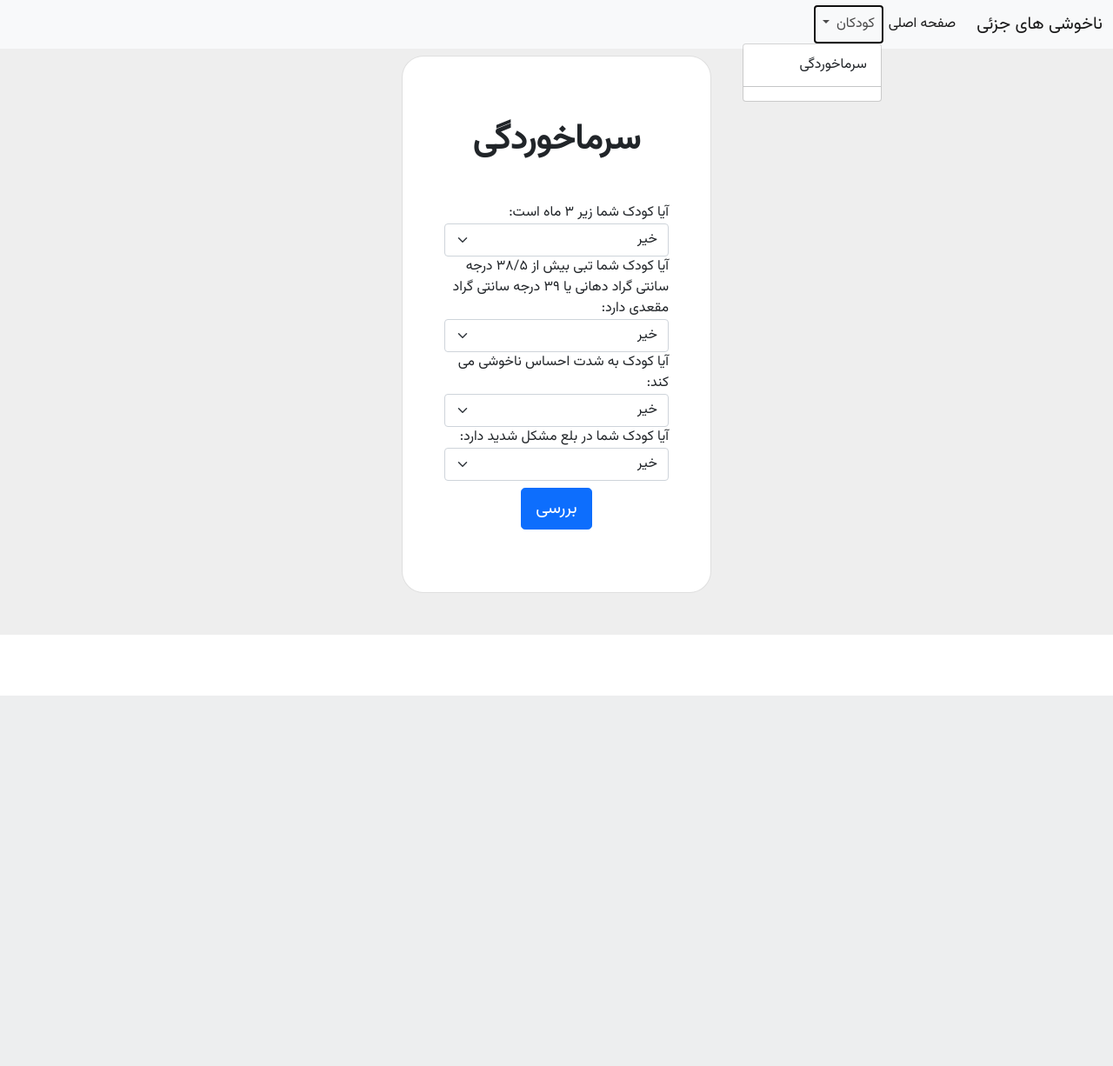
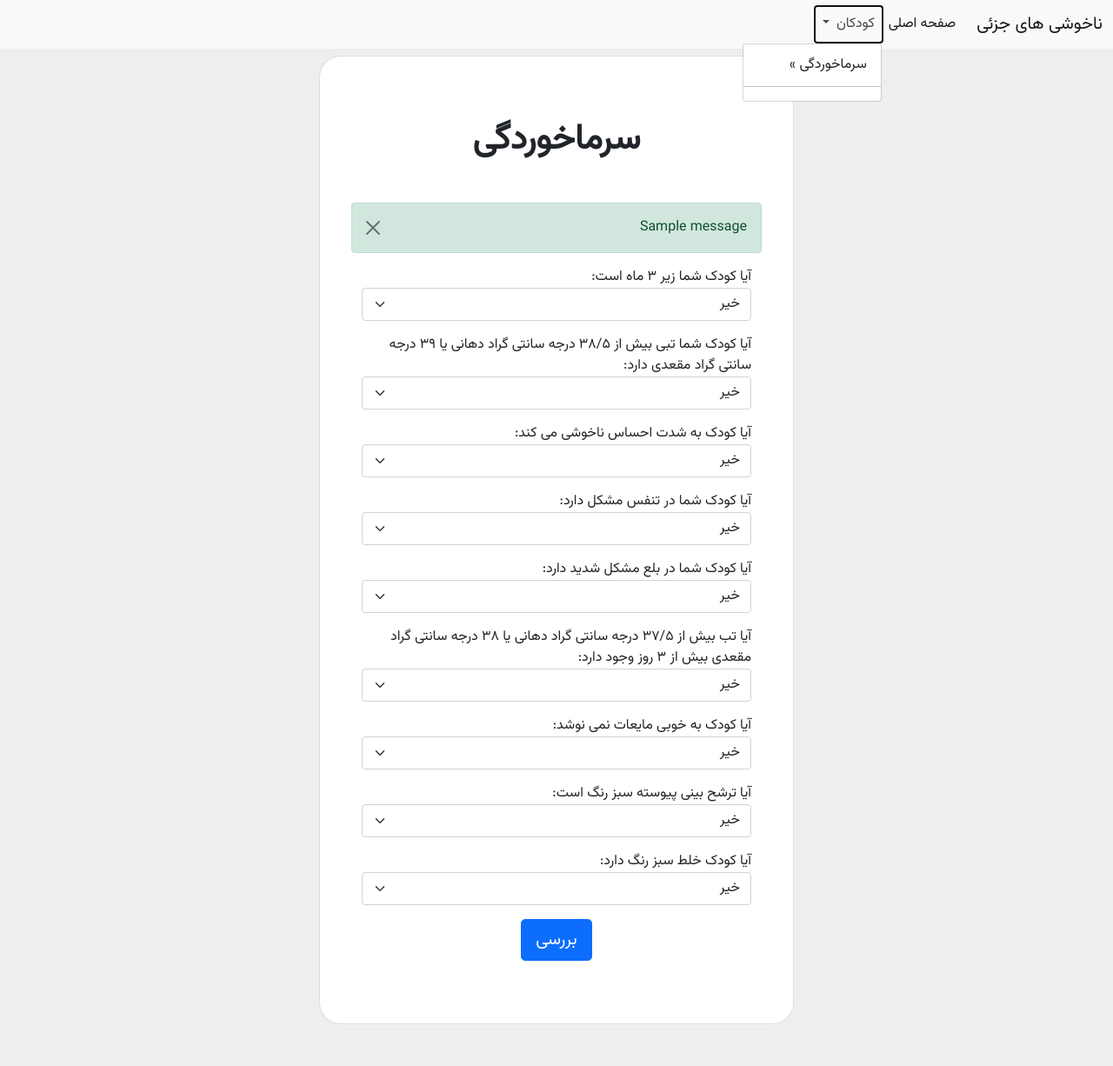
Before and after one commit to arshiahaeri89/minor-aliments, a Django app: page /kids/cold/ in a window 1280 px wide, after a click on "کودکان". Shown: the whole page at 87% size. Before the commit the page ends 800 px from the top, so only its background shows below. Run offline with Django 4.2, Linux system fonts and the light colour scheme; tables that the repository leaves empty hold one stand-in row (values such as "Sample post"); one stand-in notice (Sample message) is shown.

Commit message:
Cold Form Complete

```diff
--- a/kids/forms.py
+++ b/kids/forms.py
@@ -16,5 +16,25 @@ class ColdForm(forms.Form):
                                      widget=forms.Select(attrs={'class': 'form-select'}))
     breath = forms.TypedChoiceField(coerce=lambda x: x == 'True',
                                     choices=((False, 'خیر'), (True, 'بله')),
-                                    label='آیا کودک شما در بلع مشکل شدید دارد',
+                                    label='آیا کودک شما در تنفس مشکل دارد',
                                     widget=forms.Select(attrs={'class': 'form-select'}))
+    swallow = forms.TypedChoiceField(coerce=lambda x: x == 'True',
+                                     choices=((False, 'خیر'), (True, 'بله')),
+                                     label='آیا کودک شما در بلع مشکل شدید دارد',
+                                     widget=forms.Select(attrs={'class': 'form-select'}))
+    fever_3_days = forms.TypedChoiceField(coerce=lambda x: x == 'True',
+                                          choices=((False, 'خیر'), (True, 'بله')),
+                                          label='آیا تب بیش از ۳۷/۵ درجه سانتی گراد دهانی یا ۳۸ درجه سانتی گراد مقعدی بیش از ۳ روز وجود دارد',
+                                          widget=forms.Select(attrs={'class': 'form-select'}))
+    liquids = forms.TypedChoiceField(coerce=lambda x: x == 'True',
+                                     choices=((False, 'خیر'), (True, 'بله')),
+                                     label='آیا کودک به خوبی مایعات نمی نوشد',
+                                     widget=forms.Select(attrs={'class': 'form-select'}))
+    discharge = forms.TypedChoiceField(coerce=lambda x: x == 'True',
+                                       choices=((False, 'خیر'), (True, 'بله')),
+                                       label='آیا ترشح بینی پیوسته سبز رنگ است',
+                                       widget=forms.Select(attrs={'class': 'form-select'}))
+    sputum = forms.TypedChoiceField(coerce=lambda x: x == 'True',
+                                    choices=((False, 'خیر'), (True, 'بله')),
+                                    label='آیا کودک خلط سبز رنگ دارد',
+                                    widget=forms.Select(attrs={'class': 'form-select'}))
--- a/kids/templates/kids/cold.html
+++ b/kids/templates/kids/cold.html
@@ -11,15 +11,16 @@
     <section style="background-color: #eee;">
         <div class="container">
             <div class="row d-flex justify-content-center align-items-center">
-                <div class="col-md-4">
+                <div class="col-md-6">
                     <div class="card text-black mb-5 mt-2" style="border-radius: 25px;">
                         <div class="card-body p-md-5">
                             <div class="row justify-content-center">
                                 <p class="text-center h1 fw-bold mb-5 mx-1 mx-md-4 mt-4">سرماخوردگی</p>
+                                {% include 'kids/includes/message.html' %}
 
                                 <form method="post" class="mx-1 mx-md-4" novalidate>
                                     {% csrf_token %}
-                                    {{ form }}
+                                    {{ form.as_p }}
 
                                     <div class="d-flex justify-content-center mx-4 mb-3 mb-lg-4 mt-2">
                                         <button type="submit" class="btn btn-primary btn-lg">بررسی</button>
--- /dev/null
+++ b/kids/templates/kids/includes/message.html
@@ -0,0 +1,10 @@
+{% if messages %}
+    {% for message in messages %}
+        <div class="alert alert-{{ message.tags }} alert-dismissible fade show" role="alert">
+            {% autoescape off %}
+                {{ message }}
+            {% endautoescape %}
+            <button type="button" class="btn-close" data-bs-dismiss="alert" aria-label="Close"></button>
+        </div>
+    {% endfor %}
+{% endif %}
--- a/kids/templates/kids/includes/navbar.html
+++ b/kids/templates/kids/includes/navbar.html
@@ -1,7 +1,29 @@
+<style>
+    .dropdown-menu li {
+        position: relative;
+    }
+
+    .dropdown-menu .dropdown-submenu {
+        display: none;
+        position: absolute;
+        right: 100%;
+        top: -7px;
+    }
+
+    .dropdown-menu .dropdown-submenu-left {
+        left: 100%;
+        right: auto;
+    }
+
+    .dropdown-menu > li:hover > .dropdown-submenu {
+        display: block;
+    }
+</style>
 <nav class="navbar navbar-expand-lg navbar-light bg-light fixed-top">
     <div class="container-fluid">
         <a class="navbar-brand" href="#">ناخوشی های جزئی</a>
-    <button class="navbar-toggler" type="button" data-bs-toggle="collapse" data-bs-target="#navbarSupportedContent" aria-controls="navbarSupportedContent" aria-expanded="false" aria-label="Toggle navigation">
+        <button class="navbar-toggler" type="button" data-bs-toggle="collapse" data-bs-target="#navbarSupportedContent"
+                aria-controls="navbarSupportedContent" aria-expanded="false" aria-label="Toggle navigation">
             <span class="navbar-toggler-icon"></span>
         </button>
         <div class="collapse navbar-collapse" id="navbarSupportedContent">
@@ -10,16 +32,30 @@
                     <a class="nav-link active" aria-current="page" href="#">صفحه اصلی</a>
                 </li>
                 <li class="nav-item dropdown">
-          <a class="nav-link dropdown-toggle" href="#" id="navbarDropdown" role="button" data-bs-toggle="dropdown" aria-expanded="false">
+                    <a class="nav-link dropdown-toggle" href="#" id="navbarDropdown" role="button"
+                       data-bs-toggle="dropdown" aria-expanded="false">
                         کودکان
                     </a>
 
                     <ul class="dropdown-menu" aria-labelledby="navbarDropdown">
-            <li><a class="dropdown-item" href="{% url 'kids:cold' %}">سرماخوردگی</a></li>
-            <li><hr class="dropdown-divider"></li>
+                        <li>
+                            <a class="dropdown-item" href="#">
+                                سرماخوردگی &raquo;
+                            </a>
+                            <ul class="dropdown-menu dropdown-submenu">
+                                <li>
+                                    <a class="dropdown-item" href="{% url 'kids:cold' %}">سرماخوردگی</a>
+                                </li>
+                                <li>
+                                    <a class="dropdown-item" href="#">توصیه های خانگی</a>
+                                </li>
                             </ul>
                         </li>
+                        <li>
+                            <hr class="dropdown-divider">
+                        </li>
                     </ul>
+                </li>
         </div>
     </div>
 </nav>
--- a/kids/urls.py
+++ b/kids/urls.py
@@ -1,7 +1,8 @@
 from django.urls import path
-from .views import cold
+from .views import *
 
 app_name = 'kids'
 urlpatterns = [
-    path('cold/', cold, name='cold')
+    path('cold/', cold, name='cold'),
+    path('cold/advices', cold_advices, name='cold_advices')
 ]
--- a/kids/views.py
+++ b/kids/views.py
@@ -1,3 +1,4 @@
+from django.contrib import messages
 from django.shortcuts import render
 
 from kids.forms import ColdForm
@@ -8,6 +9,19 @@ def cold(request):
         form = ColdForm(request.POST)
         if form.is_valid():
             data = form.cleaned_data
+            if data['until_3_month'] or data['fever'] or data['ailment'] \
+                    or data['breath'] or data['swallow']:
+                messages.info(request,
+                              'در صورت لزوم از داروی ضد تب استفاده کنید و هم اکنون به مرکز بهداشتی درمانی مراجعه کنید',
+                              'info')
+            elif data['fever_3_days'] or data['liquids'] or data['discharge'] or data['sputum']:
+                messages.info(request, 'به مرکز بهداشتی درمانی مراجعه کنید', 'info')
+            else:
+                messages.info(request, '<a href="/kids/cold/advices">توصیه های خانگی</a> را مطالعه کنید.', 'info')
     else:
         form = ColdForm()
     return render(request, 'kids/cold.html', {'form': form})
+
+
+def cold_advices(request):
+    return render(request, 'kids/cold_advices.html')
```
Also changed, not shown: kids/templates/kids/cold_advices.html (added, +10 -0 lines). Lines whose indentation alone changed are shown as unchanged.
